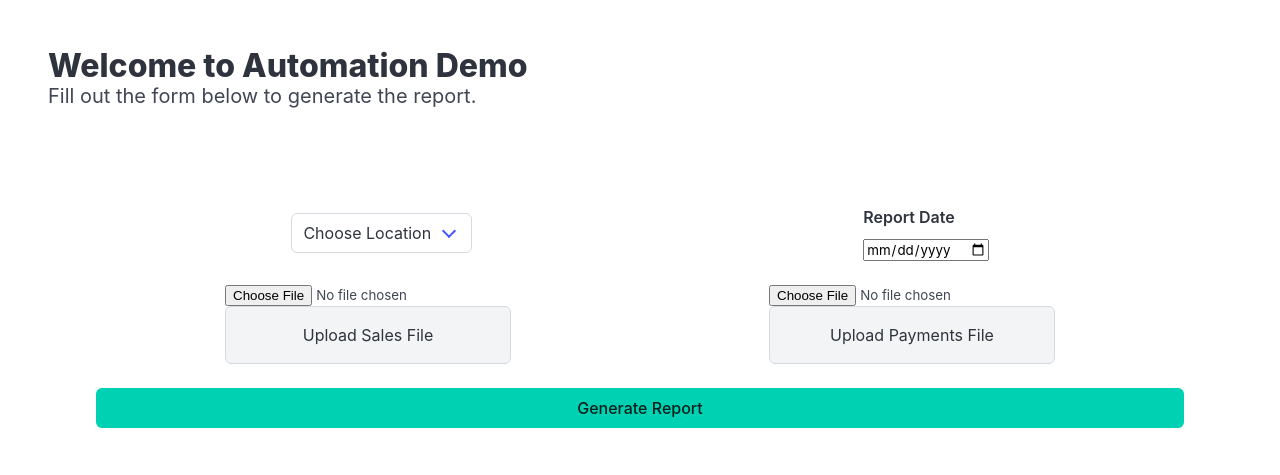
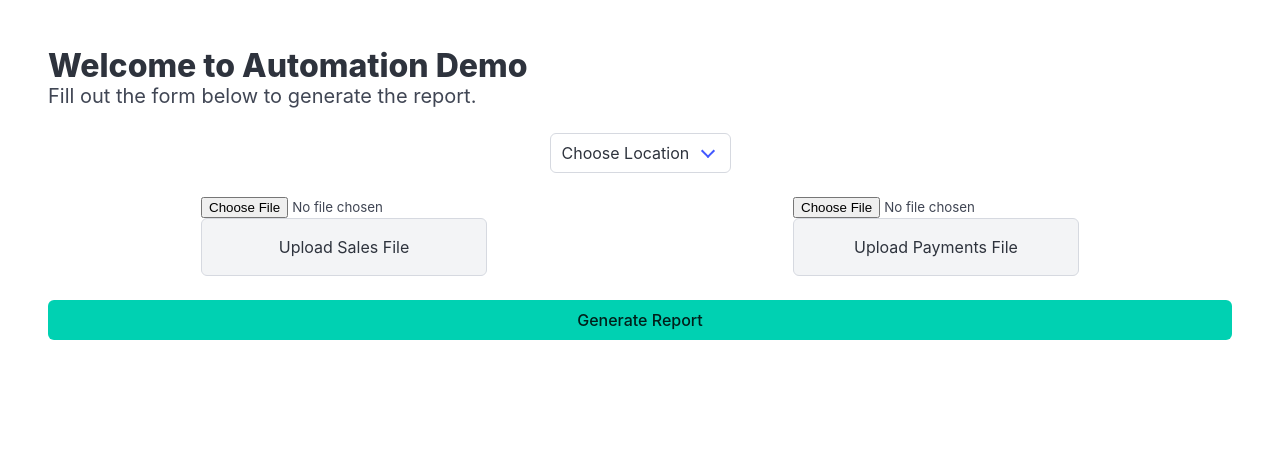
Before and after one commit to IsaiahSama/Temporary, a FastAPI app: page / in a window 1280 px wide. Shown: the top 475 px of the page. Run offline with FastAPI, Linux system fonts and the light colour scheme.

Commit message:
Will now use the filename to calculate the date

```diff
--- a/app.py
+++ b/app.py
@@ -18,12 +18,13 @@ async def index(request: Request):
 
 @app.post("/generate")
 async def generate(
-    date: str = Form(...),
     location: str = Form(...),
     sales: UploadFile = File(...),
     payments: UploadFile = File(...),
 ):
-    date_obj = datetime.strptime(date, "%Y-%m-%d")
+    file_date = sales.filename.split("-")[-1].split(".")[0]
+    date_obj = datetime.strptime(file_date, "%Y%m%d")
+
     try:
         controller = GeneratorController()
         controller.set_generator(location, date_obj.strftime("%m/%d/%Y"))
--- a/templates/index.html
+++ b/templates/index.html
@@ -6,7 +6,6 @@
     <h2 class="subtitle">Fill out the form below to generate the report.</h2>
     <div id="error" class="has-text-danger"></div>
     <div id="notice" class="has-text-success"></div>
-    <section class="section">
     <form id="mainForm">
         <div id="meta" class="is-flex is-justify-content-space-around my-5 is-align-items-center">
             <div class="select">
@@ -18,10 +17,6 @@
                     <option value="CAFE">Cafe de Paris</option>
                 </select>
             </div>
-                <div class="">
-                    <label for="date" class="label">Report Date</label>
-                    <input type="date" name="date" id="date" required />
-                </div>
         </div>
 
         <div id="files" class="is-flex is-justify-content-space-around">
@@ -29,7 +24,7 @@
                 <label class="file-label">
                     <input class="" type="file" id="sales" accept=".csv" required />
                     <span class="file-cta">
-                            <span class="file-label"> Upload Sales File </span>
+                        <span class="file-label"> Upload Sales File  </span>
                     </span>
                 </label>
             </div>
@@ -47,7 +42,6 @@
             <button class="button is-primary is-fullwidth" id="submit">Generate Report</button>
         </div>
     </form>
-    </section>
 
     <script>
         const setError = (msg) => {
@@ -61,17 +55,9 @@
 
             const error = document.getElementById("error");
 
-            const date = document.getElementById("date").value;
             const location = document.getElementById("location").value;
             const sales = document.getElementById("sales").files[0];
             const payments = document.getElementById("payments").files[0];
-
-            const today = new Date();
-            const reportDate = new Date(date);
-            if (reportDate > today) {
-                setError("Report date cannot be in the future");
-                return;
-            }
 
             if (location === "---") {
                 setError("Please select a location");
@@ -84,7 +70,6 @@
 
             const handle = async () => {
                 const formData = new FormData();
-                formData.append("date", date);
                 formData.append("location", location);
                 formData.append("sales", sales);
                 formData.append("payments", payments);
```
Lines whose indentation alone changed are shown as unchanged.
